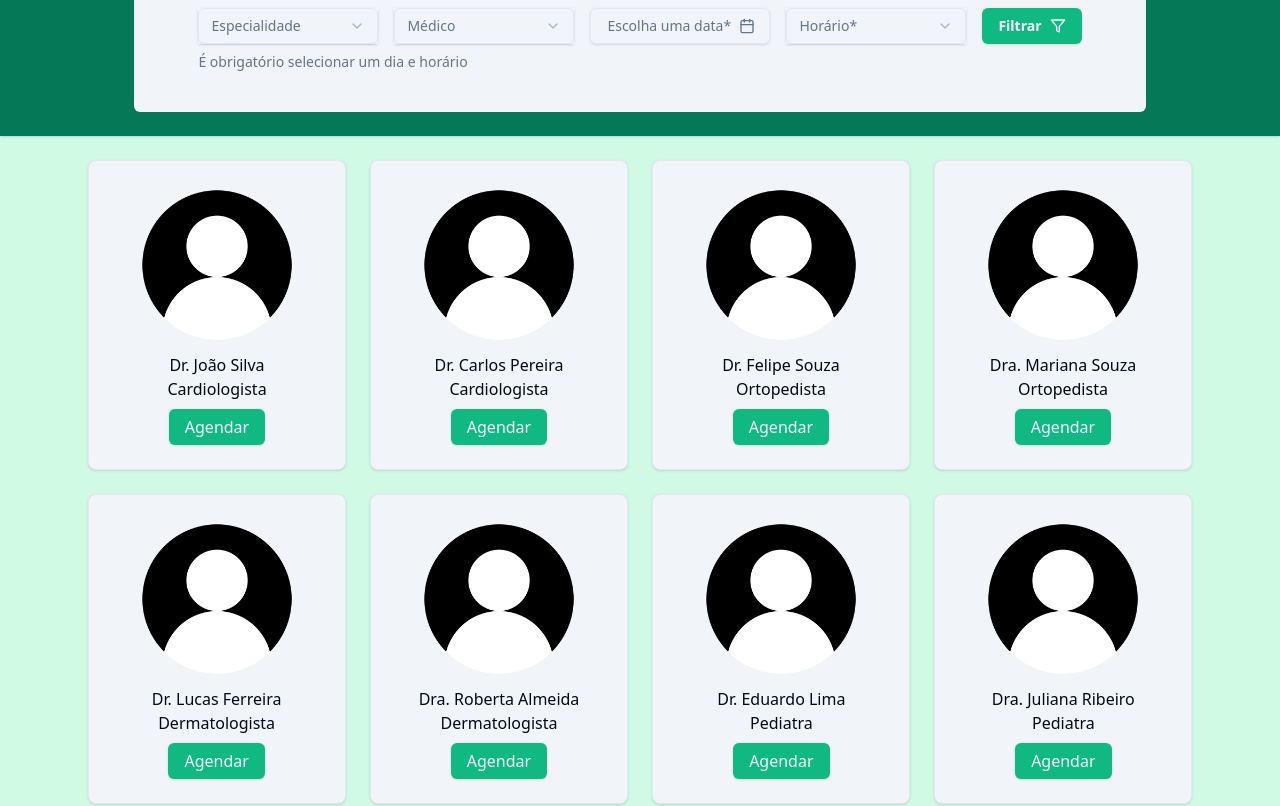
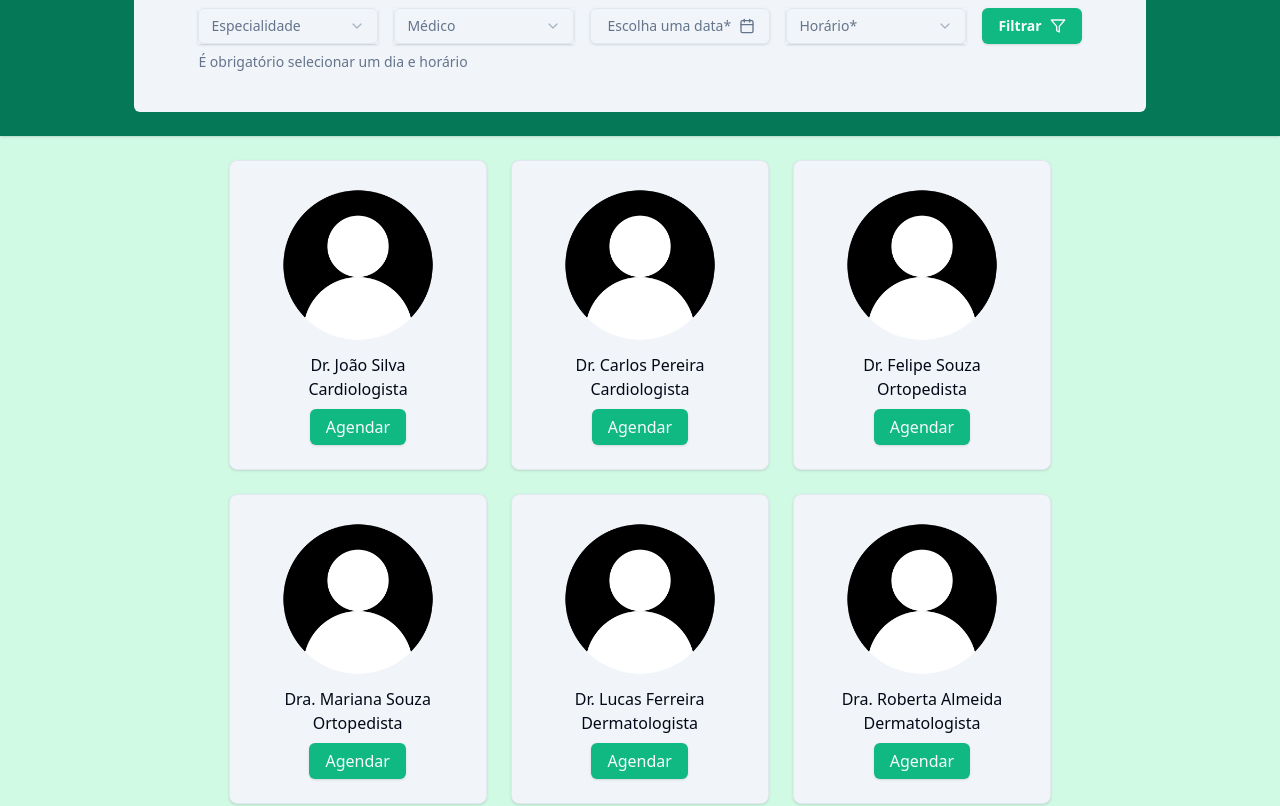
Before and after one commit to mpinheirodev/medconnect, a React (Vite) app: page / in a window 1280 px wide. Shown: the part 1000-1806 px from the top of the page. Built offline with nearby package versions, Linux system fonts and the light colour scheme.

Commit message:
some changes 01/12

```diff
--- a/src/pages/app/welcome.tsx
+++ b/src/pages/app/welcome.tsx
@@ -128,7 +128,7 @@ export function Welcome() {
           </div>
         </form>
       </div>
-      <div className='w-full flex-1 flex gap-6 flex-wrap justify-center items-center py-6 xl:px-30'>
+      <div className='w-full flex-1 flex gap-6 flex-wrap justify-center items-center py-6 xl:px-40'>
         {filteredDoctors.length > 0 ?
         filteredDoctors.map((doutor) => (
           <CardDoctor key={doutor.id} doutor={doutor} />
```
